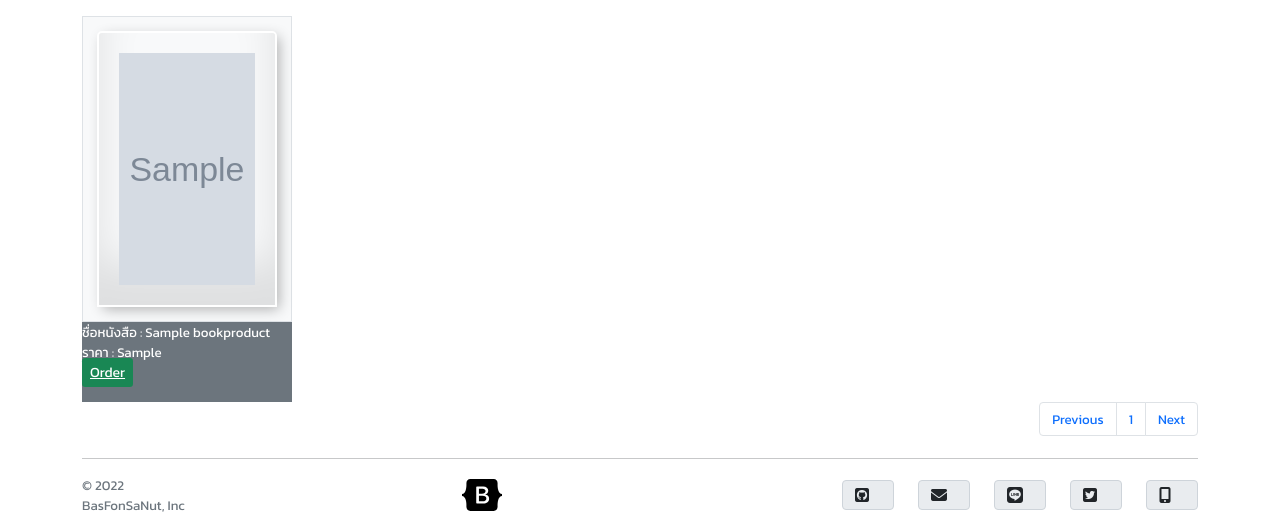
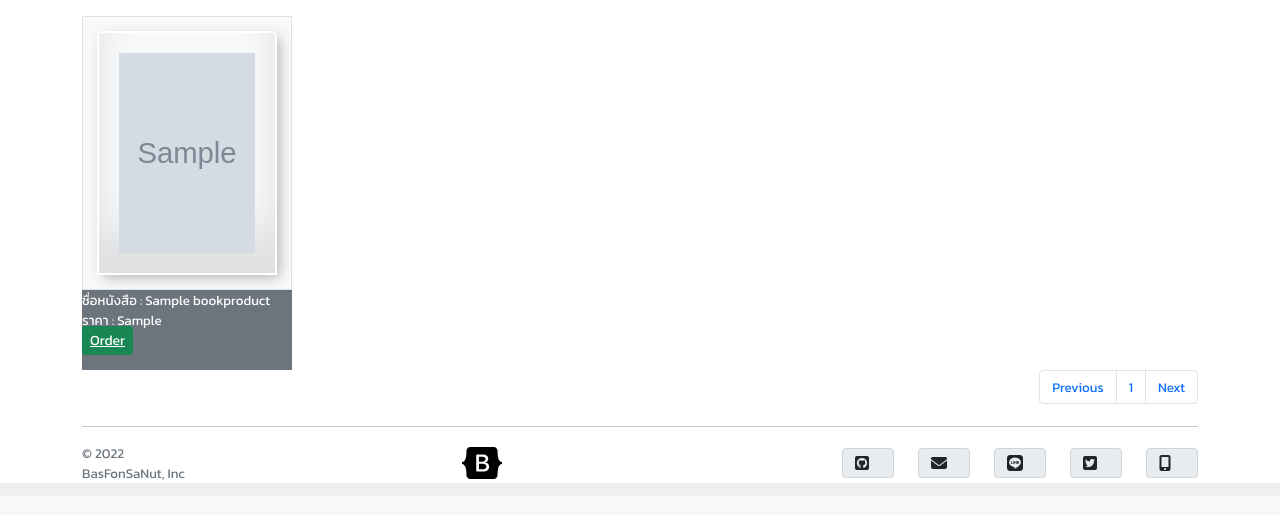
Before and after one commit to BasFonSaNut/DjangoUncleEngieer, a Django app: page / in a window 1280 px wide. Shown: the part 304-819 px from the top of the page. After the commit the page ends 784 px from the top, so only its background shows below. Run offline with Django 4.2, Linux system fonts and the light colour scheme; tables that the repository leaves empty hold one stand-in row (values such as "Sample post"); grey boxes marked "Sample" are stand-in pictures; parts of the project's set-up code (start-up, migrations or seed data) failed here and were passed over; some libraries are stand-ins or nearby versions.

Commit message:
tracking

```diff
--- a/djangoEp2template/myapp/templates/myapp/home.html
+++ b/djangoEp2template/myapp/templates/myapp/home.html
@@ -27,7 +27,7 @@ HOME
     {% for book in books %}
     <div class="col">
       <div class="p-3 border bg-light">
-        <img src="../media/{{book.image}}" class="card-img-top book" alt="..."  style="height: 17rem;">
+        <img src="../media/{{book.image}}" class="card-img-top book" alt="..."  style="height: 15rem;">
       </div>
       <div class='btn-secondary' style="height: 5rem;">
         <p>
--- a/djangoEp2template/myapp/templates/myapp/pagingitem.html
+++ b/djangoEp2template/myapp/templates/myapp/pagingitem.html
@@ -27,7 +27,7 @@ HOME
       {% for book in books %}
       <div class="col">
         <div class="p-3 border bg-light">
-          <img src="../media/{{book.image}}" class="card-img-top book" alt="..."  style="height: 17rem;">
+          <img src="../media/{{book.image}}" class="card-img-top book" alt="..."  style="height: 15rem;">
         </div>
         <div class='btn-secondary' style="height: 5rem;">
           <p>
```
